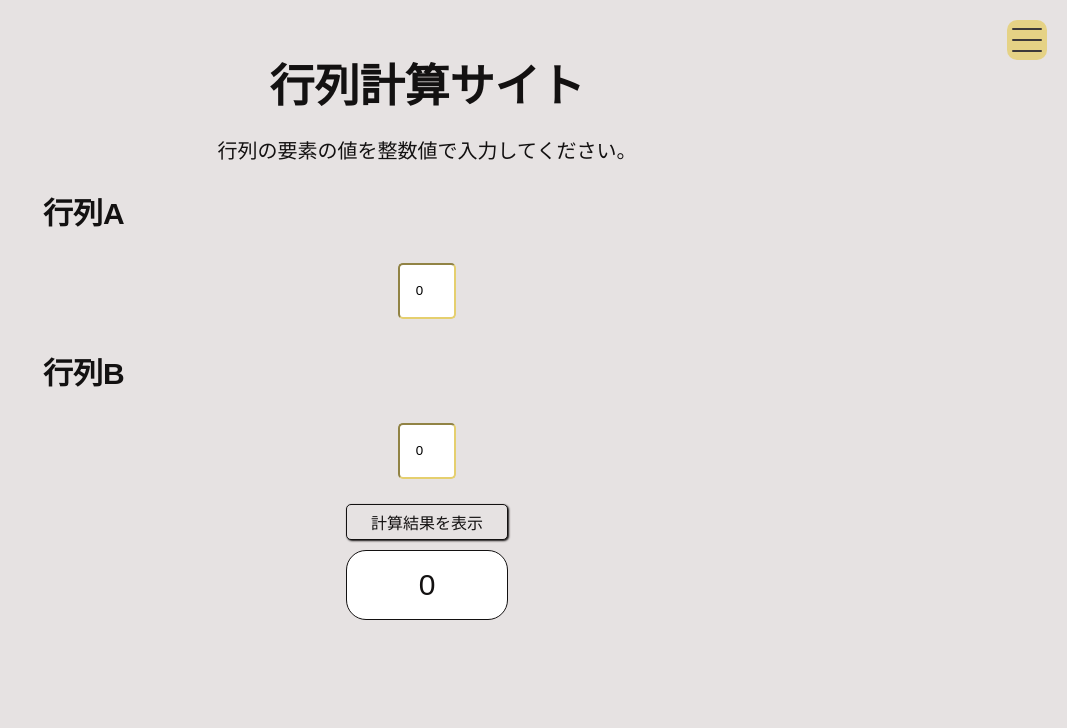
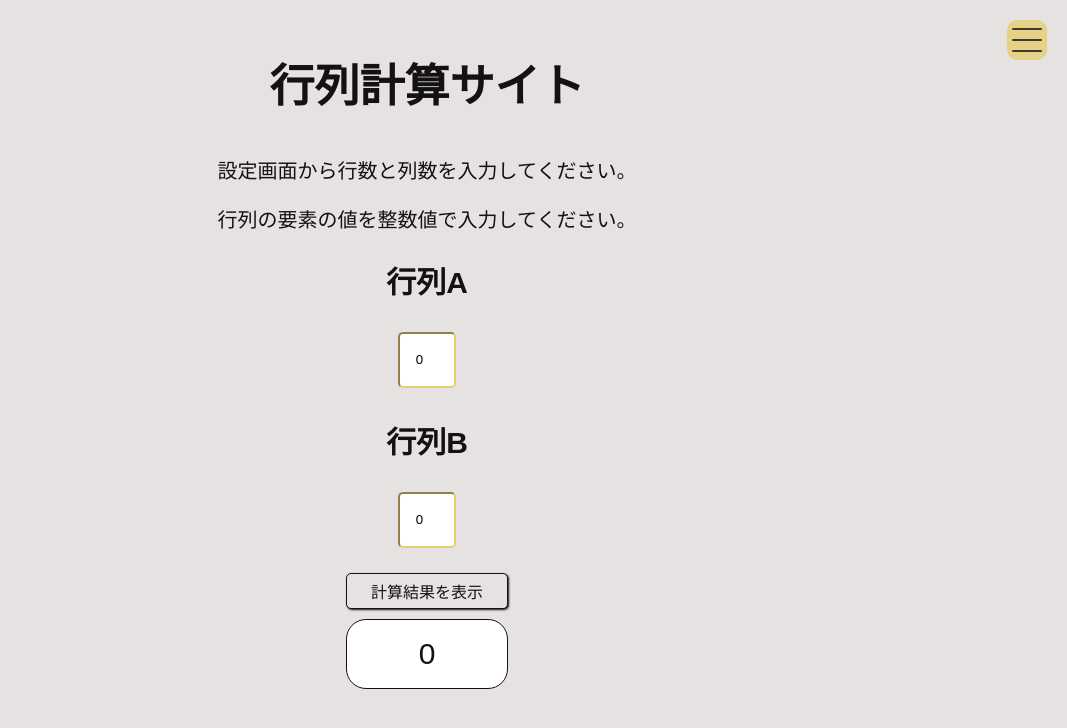
Before and after one commit to LSbard000com/Matrix-Calculation, a React (Create React App) app: page / in a window 1280 px wide. Shown: the top 728 px of the page, without its empty margins (213-1280 px from the left). Built offline with nearby package versions, Linux system fonts and the light colour scheme; a web font is replaced by a local one.

Commit message:
説明文を変更

```diff
--- a/src/Components/Matrix.css
+++ b/src/Components/Matrix.css
@@ -1,4 +1,4 @@
-header {
+p {
   width: 100%;
   text-align: center;
   font-size: 20px;
@@ -29,4 +29,5 @@ header {
 
 .input-area .matrix h2 {
   font-size: 30px;
+  text-align: center;
 }
--- a/src/Components/Matrix.js
+++ b/src/Components/Matrix.js
@@ -139,7 +139,8 @@ const Matrix = () => {
   return (
     <div>
       <Option onInputChange={recieveChangeVal} />
-      <header>行列の要素の値を整数値で入力してください。</header>
+      <p>設定画面から行数と列数を入力してください。</p>
+      <p>行列の要素の値を整数値で入力してください。</p>
       <div className="input-area">
         <div className="matrix">
           <h2 onClick={checkA}>行列A</h2>
```
